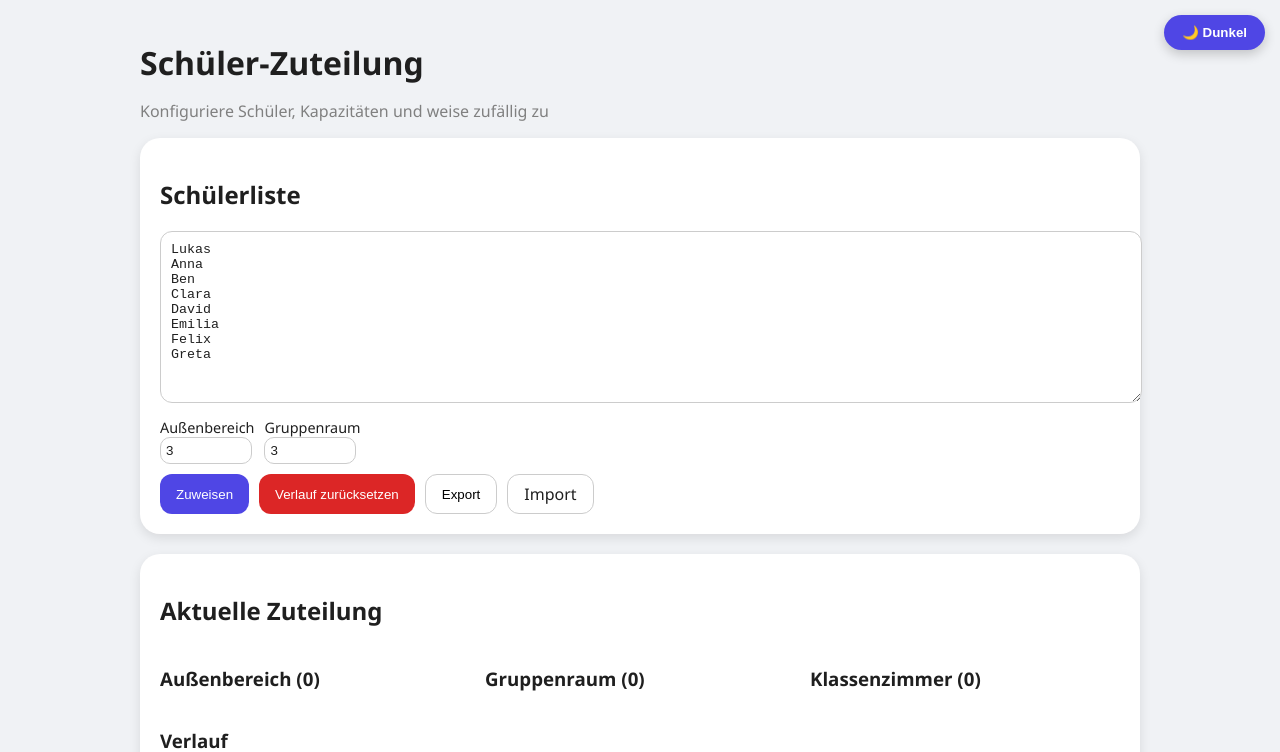
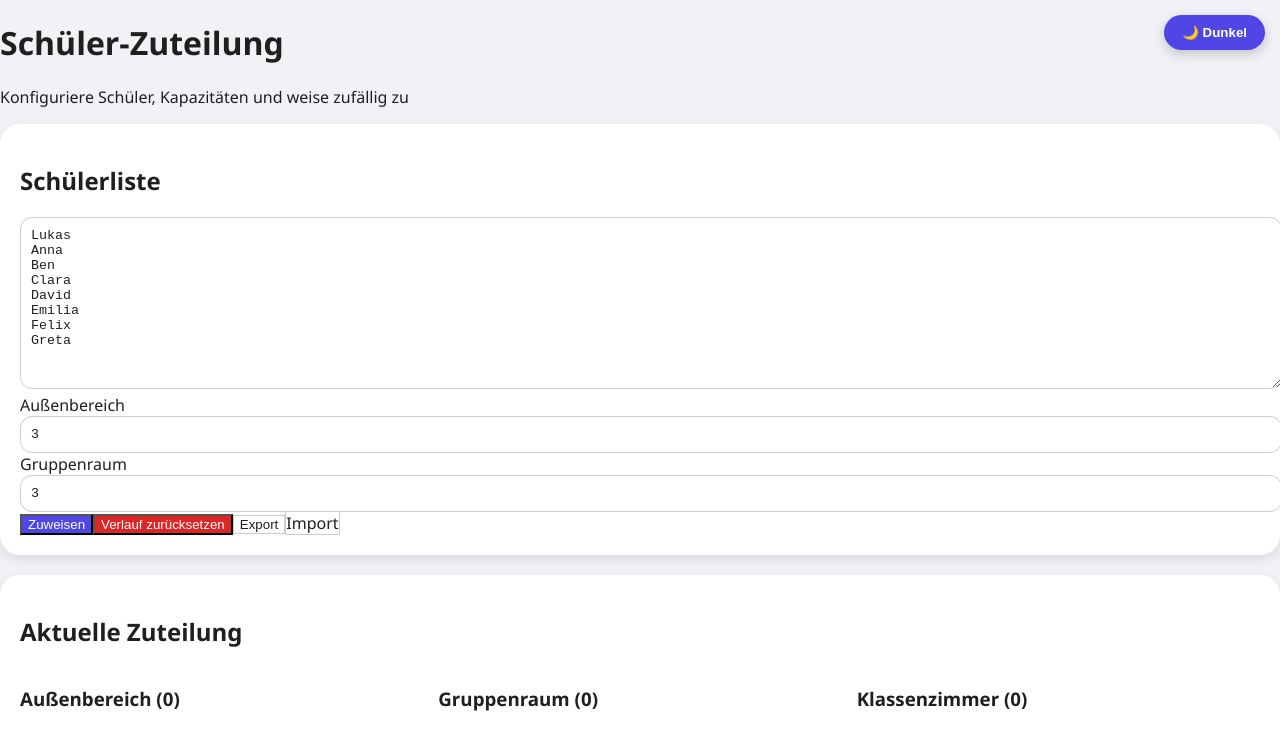
Before and after one commit to TheUltimateVxnom/ZuteilungSchueler, a React (Vite) app: page / in a window 1280 px wide. Shown: the top 752 px of the page. Built offline with nearby package versions, Linux system fonts and the light colour scheme.

Commit message:
Update index.css

```diff
--- a/src/index.css
+++ b/src/index.css
@@ -8,6 +8,9 @@
   --primary: #4f46e5;
   --primary-hover: #4338ca;
   --danger: #dc2626;
+  --danger-hover: #b91c1c;
+  --success: #16a34a;
+  --success-hover: #15803d;
   --input-light: #fff;
   --input-dark: #3a3a3a;
   --input-border-light: #ccc;
@@ -60,48 +63,61 @@ body {
   transform: scale(1.05);
 }
 
-/* App Styles */
-.app-container { min-height: 100vh; display:flex; justify-content:center; padding:20px;}
-.app-inner { max-width:1000px; width:100%; }
-.app-header h1 { font-size:2rem; margin-bottom:0.2rem; }
-.app-header p { color:gray; margin-bottom:1rem; }
+/* App Cards */
+.card {
+  background-color: var(--card-bg);
+  padding: 20px;
+  border-radius: 20px;
+  box-shadow: 0 4px 12px rgba(0,0,0,0.1);
+  margin-bottom: 20px;
+  transition: 0.3s;
+}
+.card:hover { box-shadow: 0 6px 20px rgba(0,0,0,0.15); }
 
-.card { background-color: var(--card-bg); padding:20px; border-radius:20px; box-shadow:0 4px 12px rgba(0,0,0,0.1); margin-bottom:20px; transition:0.3s; }
-.card:hover { box-shadow:0 6px 20px rgba(0,0,0,0.15); }
-
-.card-input {
-  width:100%;
-  border-radius:12px;
-  border:1px solid var(--input-border);
-  padding:10px;
+/* Inputs & Textareas */
+.card-input, input, textarea {
+  width: 100%;
+  border-radius: 12px;
+  border: 1px solid var(--input-border);
+  padding: 10px;
   font-family: monospace;
   background-color: var(--input-bg);
   color: var(--text-color);
 }
 
-.card-controls { display:flex; gap:10px; margin-top:10px; }
-.card-controls label { display:flex; flex-direction:column; font-size:0.9rem; }
-.card-controls input {
-  border-radius:10px;
-  border:1px solid var(--input-border);
-  padding:5px;
-  width:80px;
-  background-color: var(--input-bg);
-  color: var(--text-color);
-}
-
-.card-buttons { display:flex; gap:10px; flex-wrap:wrap; margin-top:10px; }
-.btn-primary { background-color:var(--primary); color:white; border:none; padding:8px 16px; border-radius:12px; cursor:pointer; transition:0.2s; }
-.btn-primary:hover { background-color:var(--primary-hover); }
-
-.btn-danger { background-color:var(--danger); color:white; border:none; padding:8px 16px; border-radius:12px; cursor:pointer; transition:0.2s; }
-.btn-danger:hover { background-color:#b91c1c; }
-
-.btn-outline { border:1px solid #ccc; padding:8px 16px; border-radius:12px; background:none; cursor:pointer; transition:0.2s; }
-.btn-outline:hover { background-color:rgba(0,0,0,0.05); }
-
+/* Grid Layout */
 .grid-section { display:grid; grid-template-columns:1fr; gap:15px; }
 @media(min-width:768px){ .grid-section { grid-template-columns:repeat(3,1fr); } }
 
+/* Buttons Modern */
+.btn {
+  border: none;
+  padding: 10px 18px;
+  border-radius: 12px;
+  font-weight: bold;
+  cursor: pointer;
+  transition: 0.2s all;
+  box-shadow: 0 3px 8px rgba(0,0,0,0.15);
+}
+.btn:hover { transform: translateY(-2px); box-shadow:0 6px 12px rgba(0,0,0,0.2); }
+
+/* Button Types */
+.btn-primary { background-color: var(--primary); color:white; }
+.btn-primary:hover { background-color: var(--primary-hover); }
+
+.btn-danger { background-color: var(--danger); color:white; }
+.btn-danger:hover { background-color: var(--danger-hover); }
+
+.btn-outline {
+  background:none;
+  border:1px solid var(--input-border);
+  color: var(--text-color);
+}
+.btn-outline:hover { background-color: rgba(0,0,0,0.05); }
+
+.btn-success { background-color: var(--success); color:white; }
+.btn-success:hover { background-color: var(--success-hover); }
+
+/* History Table */
 .history-table { width:100%; border-collapse:collapse; margin-top:10px; }
 .history-table th, .history-table td { border:1px solid var(--input-border); padding:6px 10px; border-radius:10px; }
```
